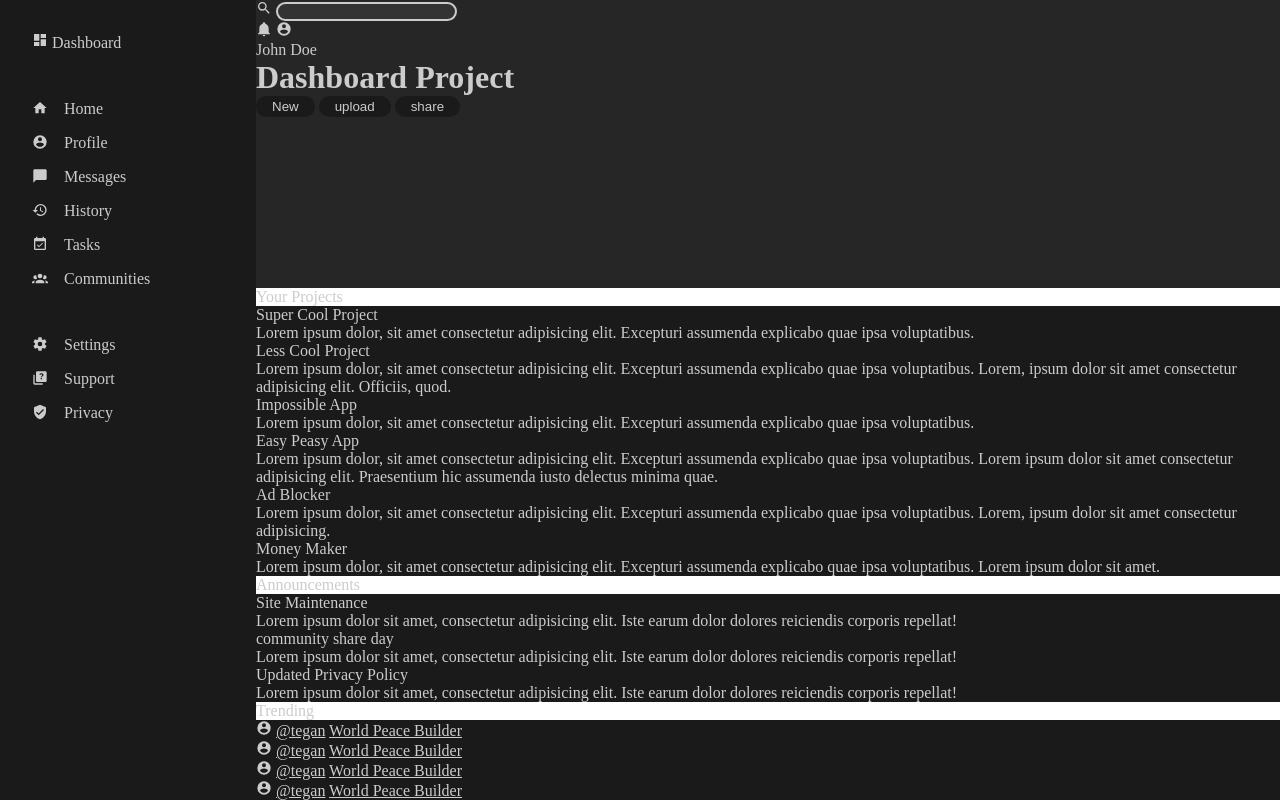
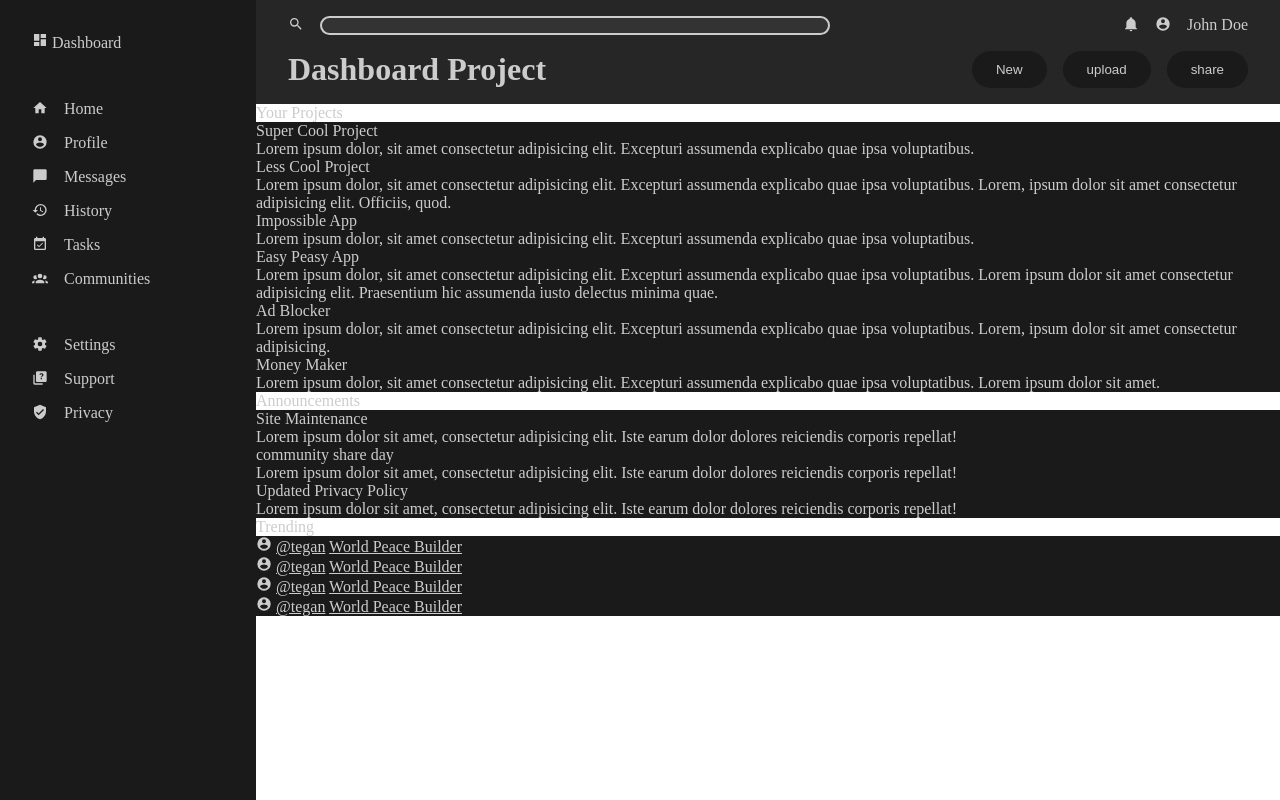
Before and after one commit to jls777/admin-dashboard, a plain HTML site: page index.html in a window 1280 px wide. Drawn offline with Linux system fonts and the light colour scheme.

Commit message:
completed header layout

```diff
--- a/index.html
+++ b/index.html
@@ -106,7 +106,7 @@
             7 12,5 9.5,5Z"/>
           </svg>
         </button>
-        <input type="search">
+        <div><input type="search"></div>
       </div>
       <div class="user-icon-container">
         <svg xmlns="http://www.w3.org/2000/svg" viewBox="0 0 24 24">
--- a/styles.css
+++ b/styles.css
@@ -13,12 +13,12 @@ svg {
   height: 1rem;
   width: auto;
 }
-
+/* ------------------------------------ */
 .main-container {
   height: 100vh;
   display: grid;
   grid-template-columns: 1fr 4fr;
-  grid-template-rows: 1fr;
+  grid-template-rows: min-content auto;
 }
 
 .dashboard-container {
@@ -42,6 +42,32 @@ svg {
   grid-template-columns: min-content min-content;
   gap: 1rem;
 }
+/* ----------------------------------- */
+.header-container {
+  background-color: hsl(0, 0%, 15%);
+  display: grid;
+  grid-template-columns: 2fr 1fr;
+  grid-auto-rows: min-content;
+  gap: 1rem;
+  padding: 1rem 2rem;
+}
+
+.search-box-container {
+  display: flex;
+  align-items: center;
+  gap: 1rem;
+}
+
+.search-box-container div {
+  width: 90%;
+}
+/* --------------------------------------- */
+
+.user-icon-container {
+  display: flex;
+  gap: 1rem;
+  justify-content: end;
+}
 
 button {
   background-color: hsl(0, 0%, 15%);
@@ -52,17 +78,20 @@ input {
   background-color: hsl(0, 0%, 20%);
   border: 2px solid hsl(0, 0%, 80%);
   border-radius: 10px;
+  width: 90%;
 }
 
-.header-container {
-  background-color: hsl(0, 0%, 15%);
+.button-container {
+  display: flex;
+  gap: 1rem;
+  justify-content: end;
 }
 
 .button-container button {
   background-color: hsl(0, 0%, 10%);
   border: 0;
   border-radius: 20px;
-  padding: .2rem 1rem;
+  padding: .2rem 1.5rem;
 }
 
 .contents div {
```
